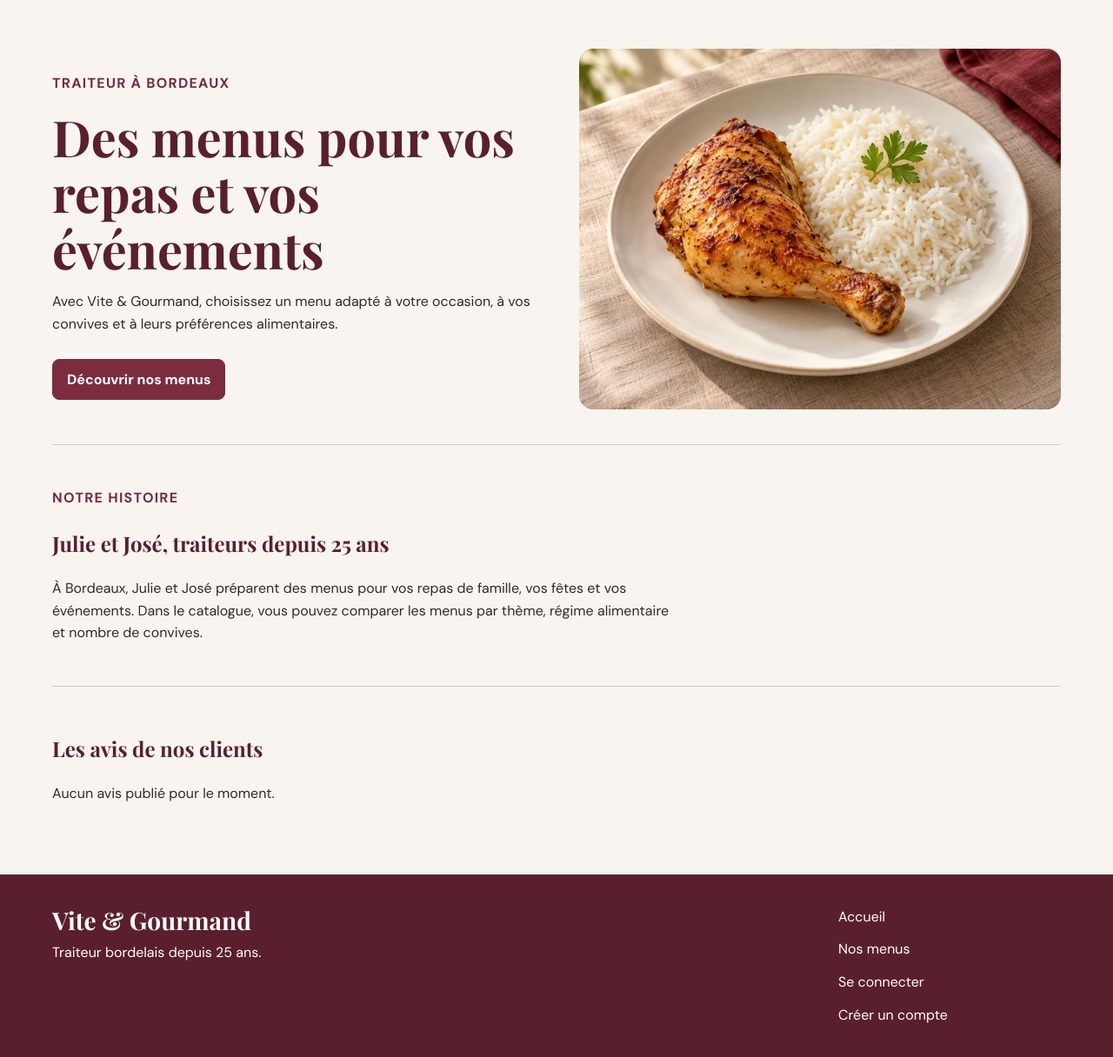
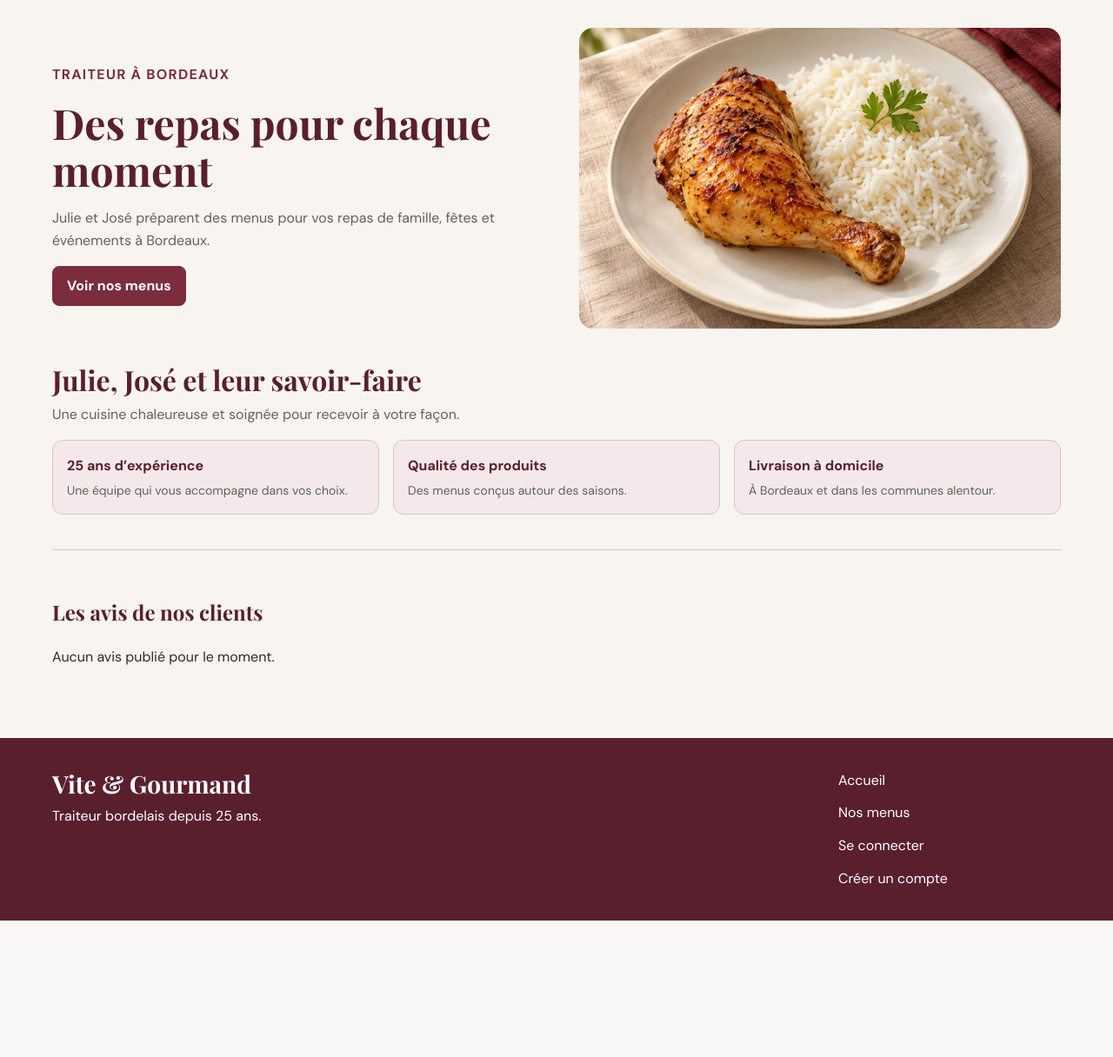
Before and after one commit to Jessy-B11/ecf-vite-et-gourmand, a Symfony app: template templates/accueil/index.html.twig in a window 1280 px wide. Shown: the part 81-1297 px from the top of the page at 87% size. After the commit the page ends 1140 px from the top, so only its background shows below. Run offline with Twig, Linux system fonts and the light colour scheme; the template is opened without the code that fills it, so the values that code supplies are empty; some libraries are stand-ins or nearby versions.

Commit message:
Stylisation de l'acceuil

```diff
--- a/public/css/style.css
+++ b/public/css/style.css
@@ -311,35 +311,86 @@ h6 {
 
 .accueil-hero {
     display: grid;
-    grid-template-columns: 1fr 1fr;
+    grid-template-columns: minmax(0, 1fr) minmax(0, 1fr);
     align-items: center;
     gap: clamp(1.5rem, 4vw, 4rem);
-    padding-block: 1.5rem 2.5rem;
+    padding-block: 0 2.5rem;
 }
 
 .accueil-hero h1 {
-    font-size: clamp(2rem, 4.5vw, 3.75rem);
+    font-size: clamp(2rem, 4vw, 3rem);
     line-height: 1.12;
     margin-block: 0.5rem 1rem;
 }
 
 .accueil-surtitre {
-    color: #762b40;
+    color: var(--bordeaux);
     font-weight: 700;
     letter-spacing: 0.08em;
     text-transform: uppercase;
 }
 
 .accueil-bouton {
-    margin-top: 0.75rem;
+    margin-top: 0;
+}
+
+.accueil-introduction {
+    margin-block: 0 1rem;
 }
 
 .accueil-photo {
     display: block;
     width: 100%;
-    aspect-ratio: 4 / 3;
+    aspect-ratio: 8 / 5;
     object-fit: cover;
     border-radius: 1rem;
+}
+
+.accueil-presentation {
+    padding-bottom: 2.5rem;
+}
+
+.accueil-presentation h2 {
+    margin: 0 0 0.5rem;
+    font-size: clamp(1.625rem, 3vw, 2rem);
+    line-height: 1.2;
+}
+
+.accueil-presentation > p {
+    margin: 0 0 1rem;
+}
+
+.accueil-introduction,
+.accueil-presentation > p,
+.accueil-atout p {
+    color: #62615b;
+}
+
+.accueil-atouts {
+    display: grid;
+    grid-template-columns: repeat(3, minmax(0, 1fr));
+    gap: 1rem;
+    margin: 0;
+    padding: 0;
+    list-style: none;
+}
+
+.accueil-atout {
+    padding: 1rem;
+    border: 1px solid #d9c4c8;
+    border-radius: 0.75rem;
+    background-color: #f5e8ea;
+}
+
+.accueil-atout h3 {
+    margin: 0 0 0.25rem;
+    font: inherit;
+    font-weight: 700;
+}
+
+.accueil-atout p {
+    margin: 0;
+    font-size: 0.875rem;
 }
 
 .accueil-section {
@@ -366,11 +417,16 @@ h6 {
 }
 
 @media (max-width: 700px) {
-    .accueil-hero {
+    .accueil-hero,
+    .accueil-atouts {
         grid-template-columns: 1fr;
     }
     .accueil-photo {
         order: -1;
+    }
+
+    .accueil-bouton {
+        width: 100%;
     }
 }
 
--- a/templates/accueil/index.html.twig
+++ b/templates/accueil/index.html.twig
@@ -7,13 +7,13 @@
         <section class="accueil-hero" aria-labelledby="accueil-titre">
             <div>
                 <p class="accueil-surtitre">Traiteur à Bordeaux</p>
-                <h1 id="accueil-titre">Des menus pour vos repas et vos événements</h1>
-                <p>
-                    Avec Vite &amp; Gourmand, choisissez un menu adapté à votre
-                    occasion, à vos convives et à leurs préférences alimentaires.
+                <h1 id="accueil-titre">Des repas pour chaque moment</h1>
+                <p class="accueil-introduction">
+                    Julie et José préparent des menus pour vos repas de famille,
+                    fêtes et événements à Bordeaux.
                 </p>
                 <a class="vg-btn accueil-bouton" href="{{ path('app_menu') }}">
-                    Découvrir nos menus
+                    Voir nos menus
                 </a>
             </div>
 
@@ -24,14 +24,24 @@
             >
         </section>
 
-        <section class="accueil-section" aria-labelledby="accueil-equipe">
-            <p class="accueil-surtitre">Notre histoire</p>
-            <h2 id="accueil-equipe">Julie et José, traiteurs depuis 25 ans</h2>
-            <p>
-                À Bordeaux, Julie et José préparent des menus pour vos repas de famille,
-                vos fêtes et vos événements. Dans le catalogue, vous pouvez comparer
-                les menus par thème, régime alimentaire et nombre de convives.
-            </p>
+        <section class="accueil-presentation" aria-labelledby="accueil-equipe">
+            <h2 id="accueil-equipe">Julie, José et leur savoir-faire</h2>
+            <p>Une cuisine chaleureuse et soignée pour recevoir à votre façon.</p>
+
+            <ul class="accueil-atouts">
+                <li class="accueil-atout">
+                    <h3>25 ans d’expérience</h3>
+                    <p>Une équipe qui vous accompagne dans vos choix.</p>
+                </li>
+                <li class="accueil-atout">
+                    <h3>Qualité des produits</h3>
+                    <p>Des menus conçus autour des saisons.</p>
+                </li>
+                <li class="accueil-atout">
+                    <h3>Livraison à domicile</h3>
+                    <p>À Bordeaux et dans les communes alentour.</p>
+                </li>
+            </ul>
         </section>
 
         <section class="accueil-section" aria-labelledby="avis-clients">
```
